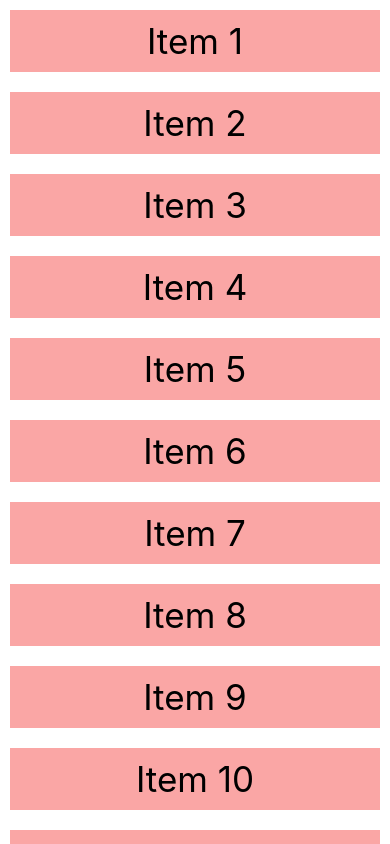
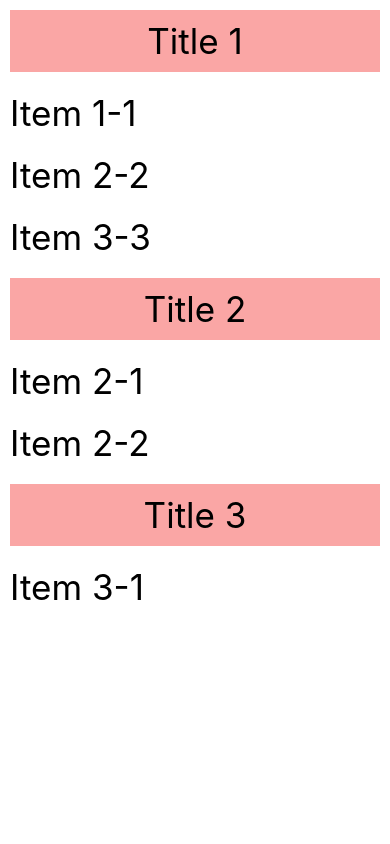
Before and after one commit to RohitRadix/RNpractice, a React Native app: screen / in a window 390 px wide. Built offline with nearby package versions, Linux system fonts and the light colour scheme.

Commit message:
made flatlist

```diff
--- a/App.js
+++ b/App.js
@@ -5,51 +5,91 @@ import {
   View,
   Text,
   ScrollView,
-  RefreshControl
+  RefreshControl, FlatList, SectionList
 } from 'react-native';
 //Using List ScrollView and Seeing how to ctrl refresh
 const App = () => {
-  let [items, setItems] = useState([
-    { key: 1, value: 'Item 1' },
-    { key: 2, value: 'Item 2' },
-    { key: 3, value: 'Item 3' },
-    { key: 4, value: 'Item 4' },
-    { key: 5, value: 'Item 5' },
-    { key: 6, value: 'Item 6' },
-    { key: 7, value: 'Item 7' },
-    { key: 8, value: 'Item 8' },
-    { key: 9, value: 'Item 9' },
-    { key: 10, value: 'Item 10' },
-    { key: 11, value: 'Item 11' },
-    { key: 12, value: 'Item 12' },
+  let [data, setData] = useState([
+    { value: 'Item 1' },
+    { value: 'Item 2' },
+    { value: 'Item 3' },
+    { value: 'Item 4' },
+    { value: 'Item 5' },
+    { value: 'Item 6' },
+    { value: 'Item 7' },
+    { value: 'Item 8' },
+    { value: 'Item 9' },
+    { value: 'Item 10' },
+    { value: 'Item 11' },
+    { value: 'Item 12' },
   ]);
+  const DATA = [
+    {
+      title: 'Title 1',
+      data: ['Item 1-1', 'Item 2-2', 'Item 3-3'],
+    },
+    {
+      title: 'Title 2',
+      data: ['Item 2-1', 'Item 2-2'],
+    },
+    {
+      title: 'Title 3',
+      data: ['Item 3-1',],
+    },
+  ]
+
   const [refresh, setRefresh] = useState(false)
   const onRefresh = () => {
     setRefresh(true)
-    setItems([...items, { key: 33, value: 'Item 33' }])
+    setData([...data, { value: 'Item 33' }])
     setRefresh(false)
   }
   return (
-    // On refresh it will add one more item in the objects
-    <ScrollView refreshControl={<RefreshControl refreshing={refresh} onRefresh={onRefresh} colors={['#fcf8']} />} style={styles.body} refre >
-      {
-        items.map((obj) => {
-          return (
-            <View style={styles.items} key={obj.key}>
-              <Text style={styles.text}>{obj.value}</Text>
-            </View>
-          )
-        })
-      }
-    </ScrollView >
-  );
+    //In order to show nested array
+    <SectionList
+      keyExtractor={(item, index) => index.toString()}
+      sections={DATA}
+      renderItem={({ item }) => {
+        return (
+          <Text style={styles.text}>{item}</Text>
+        )
+      }}
+      renderSectionHeader={({ section }) => {
+        return (
+          <View style={styles.items}>
+            <Text style={styles.text}>{section.title}</Text>
+          </View>
+        )
+      }}
+    />
+
+    //Use flat list in place pf scroll view because of more props
+    //   <FlatList
+    //     // numColumns={2}
+    //     keyExtractor={(item, index) => index.toString()}
+    //     data={data}
+    //     renderItem={({ item }) => {
+    //       return (
+    //         <View style={styles.items}>
+    //           <Text style={styles.text}>{item.value}</Text>
+    //         </View>
+    //       )
+    //     }}
+    //     refreshControl={
+    //       <RefreshControl
+    //         refreshing={refresh}
+    //         onRefresh={onRefresh}
+    //         colors={['#fcf8']} />}
+    //   />
+    // );
+  )
 };
 
 const styles = StyleSheet.create({
   body: {
     flex: 1,
     flexDirection: 'column',
-    backgroundColor: '#ffffff',
+    backgroundColor: '#fff',
 
   },
   items: {
@@ -57,11 +97,11 @@ const styles = StyleSheet.create({
     justifyContent: 'center',
     backgroundColor: '#faa6a5',
     margin: 10,
-
   },
   text: {
     fontSize: 35,
-    margin: 10
+    margin: 10,
+    color: 'black'
 
   },
 
```
